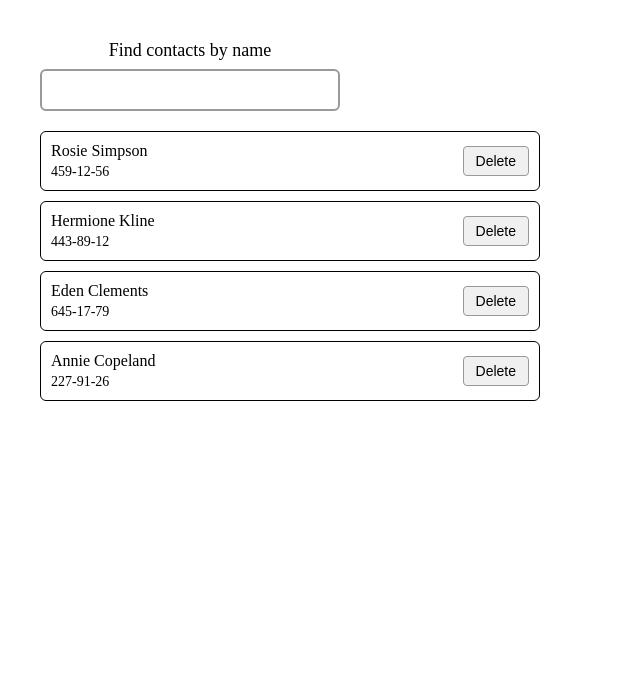
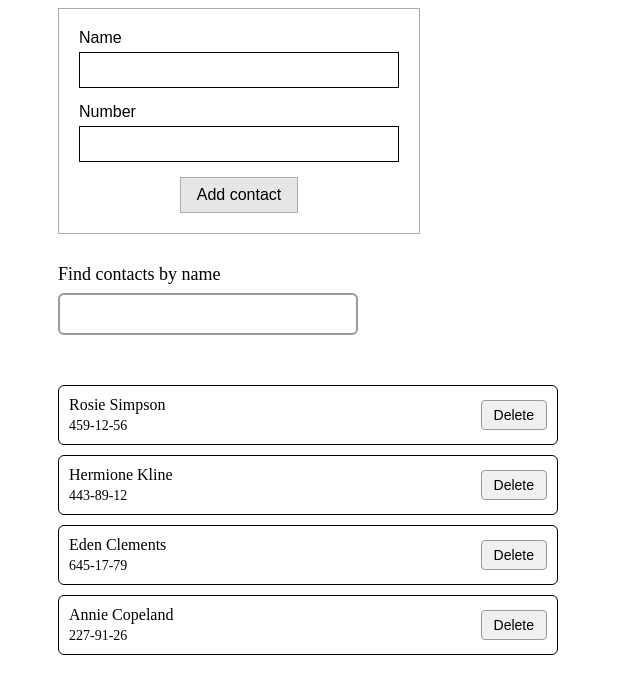
Before and after one commit to RomanSRDK/goit-react-hw-03, a React (Vite) app: page / in a window 1280 px wide. Shown: the top 694 px of the page, without its empty margins (0-640 px from the left). Built offline with nearby package versions, Linux system fonts and the light colour scheme.

Commit message:
step_3.1_Done

```diff
--- a/package.json
+++ b/package.json
@@ -10,8 +10,11 @@
     "preview": "vite preview"
   },
   "dependencies": {
+    "formik": "^2.4.6",
+    "nanoid": "^5.1.5",
     "react": "^19.1.0",
-    "react-dom": "^19.1.0"
+    "react-dom": "^19.1.0",
+    "yup": "^1.6.1"
   },
   "devDependencies": {
     "@eslint/js": "^9.25.0",
--- a/src/App.css
+++ b/src/App.css
@@ -1,5 +1,8 @@
 #root {
+  display: flex;
+  flex-direction: column;
+  gap: 30px;
   max-width: 500px;
-  padding: 2rem;
-  text-align: center;
+  padding: 0 50px;
+  text-align: left;
 }
--- a/src/components/Contact/Contact.module.css
+++ b/src/components/Contact/Contact.module.css
@@ -26,5 +26,5 @@
 }
 
 .button:hover {
-  background-color: #e0e0e0;
+  background-color: #e52b50;
 }
--- a/src/components/ContactForm/ContactForm.jsx
+++ b/src/components/ContactForm/ContactForm.jsx
@@ -1,5 +1,65 @@
+import { Formik, Form, Field } from "formik";
+import { object, string } from "yup";
+import { useId } from "react";
+import styles from "./ContactForm.module.css";
+
 function ContactForm() {
-  return <div></div>;
+  let userSchema = object({
+    name: string().required().min(3).max(50),
+    number: string().required().max(9),
+  });
+
+  const nameFieldId = useId();
+  const emailFieldId = useId();
+
+  const initialValues = {
+    name: "",
+    number: "",
+  };
+
+  const handleSubmit = (values, { resetForm }) => {
+    if (!Object.values(values).every((value) => value.trim() !== "")) {
+      return;
+    }
+    console.log(values);
+    resetForm();
+  };
+
+  return (
+    <>
+      <Formik initialValues={initialValues} onSubmit={handleSubmit}>
+        <Form className={styles.form}>
+          <div className={styles.fieldGroup}>
+            <label htmlFor={nameFieldId} className={styles.label}>
+              Name
+            </label>
+            <Field
+              id={nameFieldId}
+              name="name"
+              type="text"
+              className={styles.input}
+            />
+          </div>
+
+          <div className={styles.fieldGroup}>
+            <label htmlFor={emailFieldId} className={styles.label}>
+              Number
+            </label>
+            <Field
+              id={emailFieldId}
+              name="number"
+              type="text"
+              className={styles.input}
+            />
+          </div>
+
+          <button type="submit" className={styles.button}>
+            Add contact
+          </button>
+        </Form>
+      </Formik>
+    </>
+  );
 }
 
 export default ContactForm;
--- a/src/components/ContactForm/ContactForm.module.css
+++ b/src/components/ContactForm/ContactForm.module.css
@@ -0,0 +1,44 @@
+.form {
+  border: 1px solid #ababab;
+  padding: 20px;
+  width: 320px;
+  background-color: #ffffff;
+  font-family: Arial, sans-serif;
+  display: flex;
+  flex-direction: column;
+  gap: 15px;
+}
+
+.fieldGroup {
+  display: flex;
+  flex-direction: column;
+  gap: 5px;
+}
+
+.label {
+  text-align: left;
+  font-size: 1rem;
+  color: #000000;
+}
+
+.input {
+  width: 100%;
+  padding: 8px;
+  border: 1px solid #000000;
+  box-sizing: border-box;
+  font-size: 1rem;
+}
+
+.button {
+  padding: 8px 16px;
+  border: 1px solid #adadad;
+  background-color: #e6e6e6;
+  color: #000000;
+  font-size: 1rem;
+  cursor: pointer;
+  align-self: center;
+}
+
+.button:hover {
+  background-color: #d4d4d4;
+}
```
Also changed, not shown: 1 other file (tests, documents, lock files or other folders).
